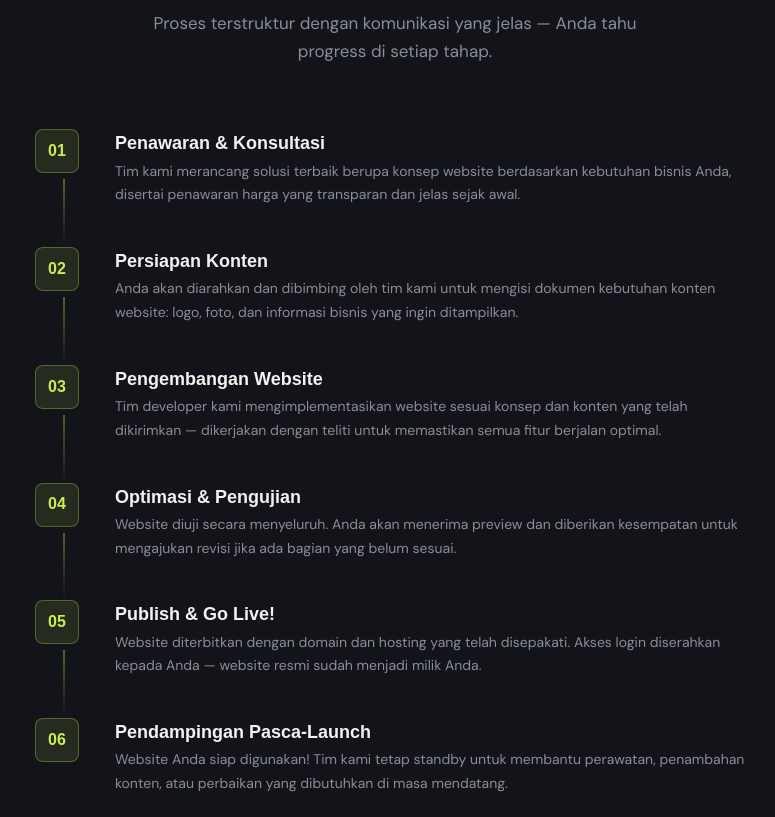
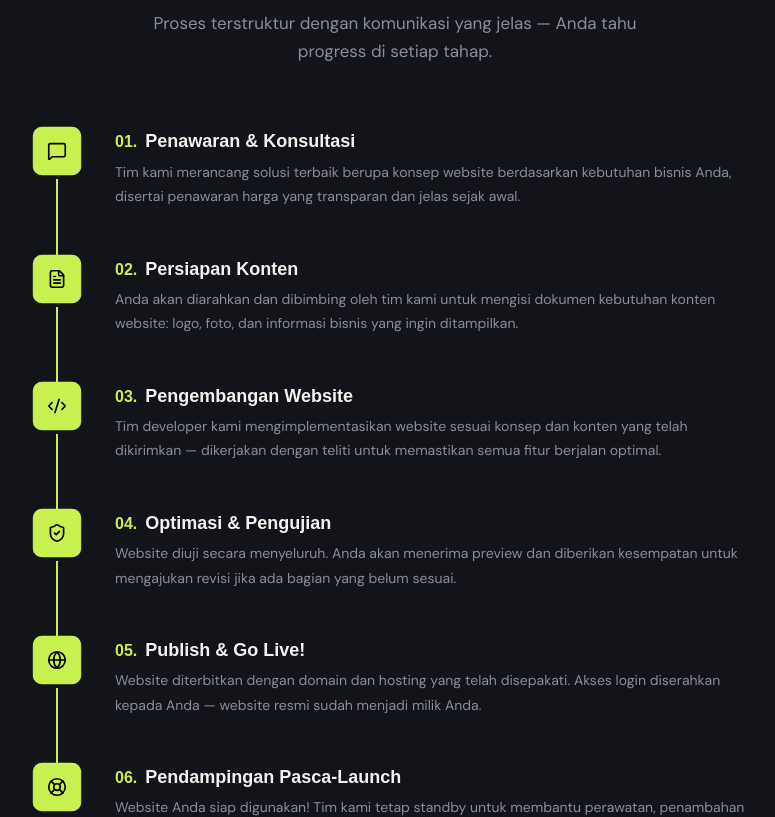
Before and after one commit to ilhmahmd/pixora, a React (Create React App) app: page / in a window 1280 px wide. Shown: the part 4080-4897 px from the top of the page, without its empty margins (245-1020 px from the left). Built offline with nearby package versions, Linux system fonts and the light colour scheme; the HTML template or start-up script is replaced by a standard one; a web font is replaced by a local one.

Commit message:
adjust several section

```diff
--- a/src/sections/Proses.js
+++ b/src/sections/Proses.js
@@ -1,33 +1,48 @@
 import React from 'react';
+import { motion } from 'framer-motion';
+import {
+  MessageSquare,
+  FileText,
+  Code2,
+  ShieldCheck,
+  Globe,
+  LifeBuoy
+} from 'lucide-react';
 
 const steps = [
   {
     num: '01',
+    icon: <MessageSquare size={18} />,
     title: 'Penawaran & Konsultasi',
     desc: 'Tim kami merancang solusi terbaik berupa konsep website berdasarkan kebutuhan bisnis Anda, disertai penawaran harga yang transparan dan jelas sejak awal.',
   },
   {
     num: '02',
+    icon: <FileText size={18} />,
     title: 'Persiapan Konten',
     desc: 'Anda akan diarahkan dan dibimbing oleh tim kami untuk mengisi dokumen kebutuhan konten website: logo, foto, dan informasi bisnis yang ingin ditampilkan.',
   },
   {
     num: '03',
+    icon: <Code2 size={18} />,
     title: 'Pengembangan Website',
     desc: 'Tim developer kami mengimplementasikan website sesuai konsep dan konten yang telah dikirimkan — dikerjakan dengan teliti untuk memastikan semua fitur berjalan optimal.',
   },
   {
     num: '04',
+    icon: <ShieldCheck size={18} />,
     title: 'Optimasi & Pengujian',
     desc: 'Website diuji secara menyeluruh. Anda akan menerima preview dan diberikan kesempatan untuk mengajukan revisi jika ada bagian yang belum sesuai.',
   },
   {
     num: '05',
+    icon: <Globe size={18} />,
     title: 'Publish & Go Live!',
     desc: 'Website diterbitkan dengan domain dan hosting yang telah disepakati. Akses login diserahkan kepada Anda — website resmi sudah menjadi milik Anda.',
   },
   {
     num: '06',
+    icon: <LifeBuoy size={18} />,
     title: 'Pendampingan Pasca-Launch',
     desc: 'Website Anda siap digunakan! Tim kami tetap standby untuk membantu perawatan, penambahan konten, atau perbaikan yang dibutuhkan di masa mendatang.',
   },
@@ -36,7 +51,7 @@ const steps = [
 export default function Proses() {
   return (
     <section id="proses" style={{
-      padding: '96px 5%',
+      padding: '96px 5% 160px',
       background: 'var(--bg2)',
     }}>
       <div style={{ textAlign: 'center', marginBottom: 64 }}>
@@ -65,58 +80,81 @@ export default function Proses() {
               display: 'grid',
               gridTemplateColumns: '60px 1fr',
               gap: 20,
-              paddingBottom: i < steps.length - 1 ? 40 : 0,
+              paddingBottom: i < steps.length - 1 ? 48 : 0,
               position: 'relative',
             }}
           >
             {/* Connector line */}
             {i < steps.length - 1 && (
-              <div style={{
+              <motion.div
+                initial={{ scaleY: 0, opacity: 0.2 }}
+                whileInView={{ scaleY: 1, opacity: 1 }}
+                // Animasi terpicu saat elemen berada di sekitar area tengah layar
+                viewport={{ once: false, amount: 0.2, margin: "-20% 0px -40% 0px" }}
+                transition={{ duration: 0.5 }}
+                style={{
                   position: 'absolute',
-                left: 28,
+                  left: 21,
                   top: 50,
                   bottom: 0,
                   width: 2,
-                background: 'linear-gradient(to bottom, rgba(200,240,78,0.35), transparent)',
-              }} />
+                  background: 'var(--accent)',
+                  originY: 0,
+                  zIndex: 0,
+                }}
+              />
             )}
 
-            {/* Number */}
-            <div style={{
+            {/* Icon Box */}
+            <div style={{ position: 'relative', zIndex: 1 }}>
+              <motion.div
+                initial={{ backgroundColor: 'rgba(200,240,78,0.05)', color: 'var(--accent)', borderColor: 'rgba(200,240,78,0.2)' }}
+                whileInView={{
+                  backgroundColor: 'var(--accent)',
+                  color: '#000000',
+                  borderColor: 'var(--accent)',
+                  scale: 1.1
+                }}
+                // margin negatif memastikan item menyala saat mendekati tengah layar
+                viewport={{ once: false, amount: 0.5, margin: "-20% 0px -40% 0px" }}
+                transition={{ duration: 0.3 }}
+                style={{
                   width: 44,
                   height: 44,
-              background: 'rgba(200,240,78,0.1)',
-              border: '1px solid rgba(200,240,78,0.3)',
-              borderRadius: 'var(--radius-sm)',
+                  border: '1px solid',
+                  borderRadius: '8px',
                   display: 'flex',
                   alignItems: 'center',
                   justifyContent: 'center',
-              fontFamily: 'var(--font-display)',
-              fontWeight: 700,
-              fontSize: 16,
-              color: 'var(--accent)',
                   flexShrink: 0,
-              position: 'relative',
-              zIndex: 1,
-            }}>
-              {step.num}
+                }}
+              >
+                {step.icon}
+              </motion.div>
             </div>
 
             {/* Content */}
-            <div style={{ paddingTop: 4 }}>
+            <motion.div
+              initial={{ opacity: 0.3 }}
+              whileInView={{ opacity: 1 }}
+              viewport={{ once: false, amount: 0.5, margin: "-20% 0px -40% 0px" }}
+              transition={{ duration: 0.4 }}
+              style={{ paddingTop: 2 }}
+            >
               <h4 style={{
                 fontFamily: 'var(--font-display)',
                 fontSize: 18,
                 fontWeight: 700,
-                marginBottom: 6,
+                marginBottom: 8,
                 color: 'var(--text)',
               }}>
+                <span style={{ color: 'var(--accent)', marginRight: 8, fontSize: 16 }}>{step.num}.</span>
                 {step.title}
               </h4>
-              <p style={{ fontSize: 14, color: 'var(--muted)', lineHeight: 1.7 }}>
+              <p style={{ fontSize: 14, color: 'var(--muted)', lineHeight: 1.75 }}>
                 {step.desc}
               </p>
-            </div>
+            </motion.div>
           </div>
         ))}
       </div>
```
Lines whose indentation alone changed are shown as unchanged.
